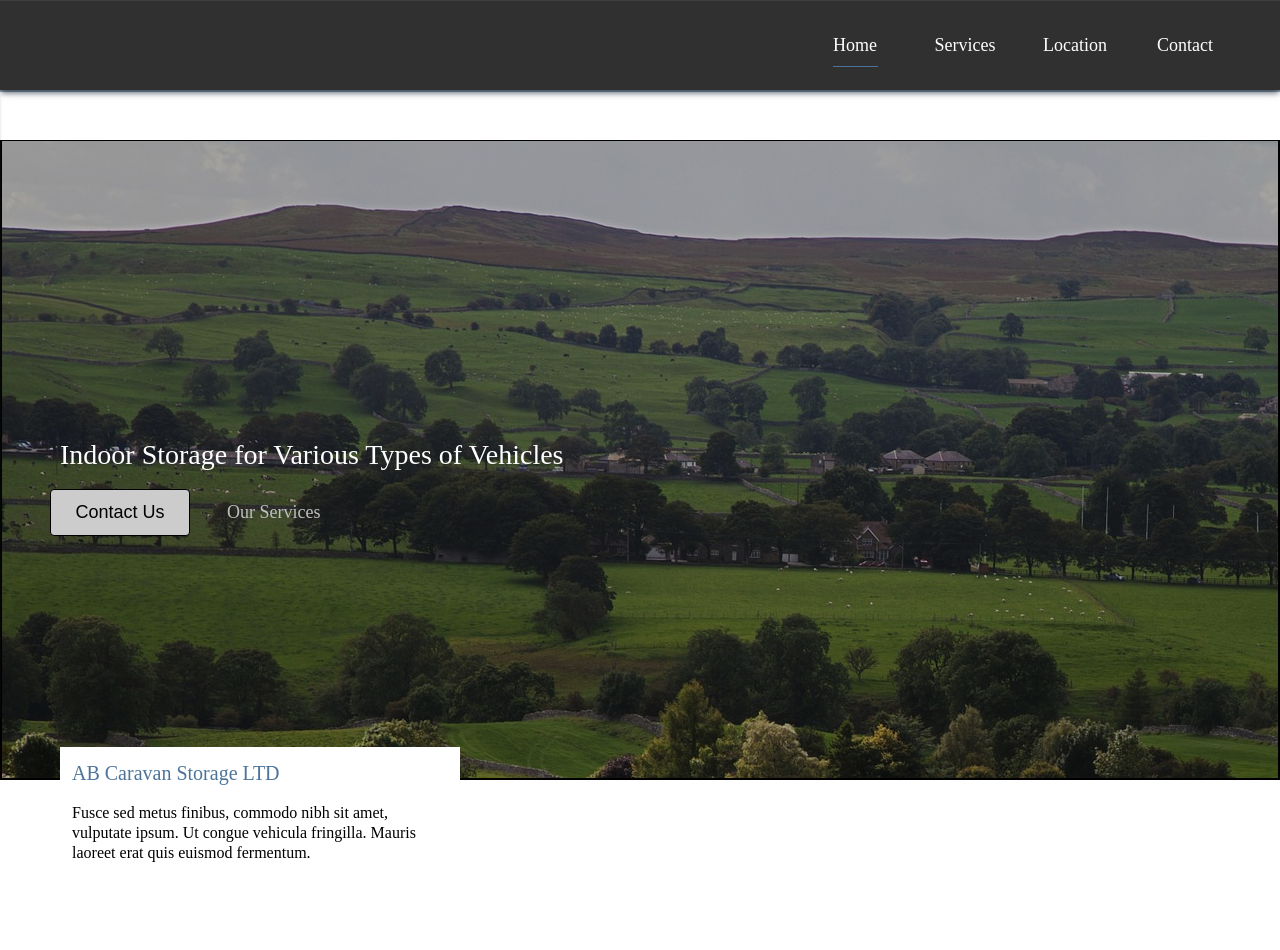
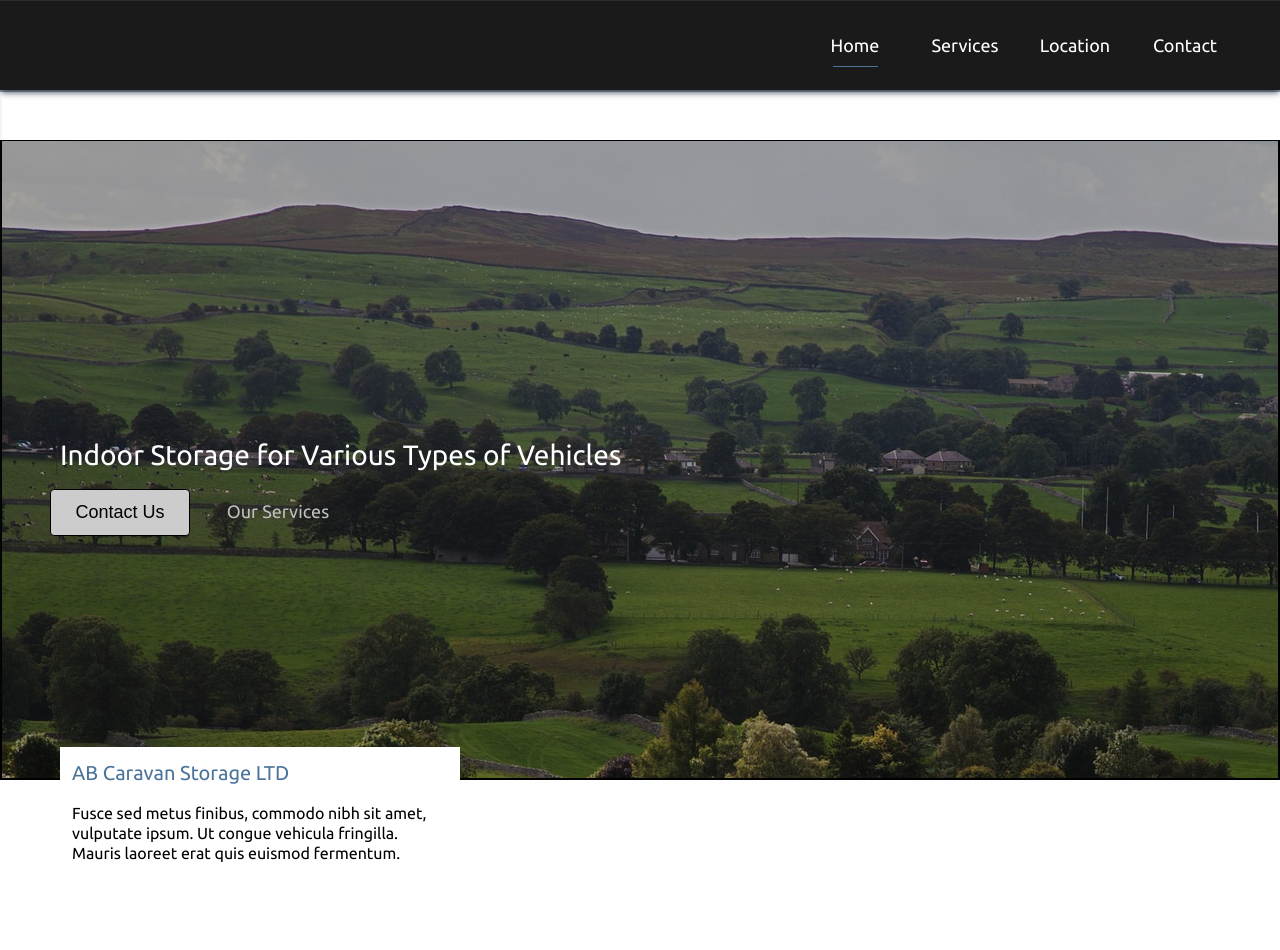
Before and after one commit to CodaSirrah/ab_caravans, a website: page index.html in a window 1280 px wide. Shown: the top 950 px of the page. Drawn offline with Linux system fonts and the light colour scheme; some packages are replaced by stand-ins of ours.

Commit message:
Minor tweaks to colour values

```diff
--- a/in_development/static/assets/css/style.css
+++ b/in_development/static/assets/css/style.css
@@ -33,7 +33,7 @@ html {
 
 /* Start of CSS Variables */
 :root {
-  --nav-bg: hsl(0, 0%, 19%);
+  --nav-bg: hsl(209, 0%, 10%);
   --nav-bg-fade: hsla(118, 49%, 46% 0.6);
   --link-color: hsl(0, 0%, 100%);
   --side-color-white: hsl(0, 0%, 100%);
@@ -56,11 +56,21 @@ html {
 /* End of CSS Variables */
 
 /* Start of Fontfaces */
-@font-face {
+/*@font-face {
   font-family: 'Ubuntu';
   src: url('../fonts/Ubuntu-Light.ttf') format('ttf'), url('../fonts/Ubuntu-LightItalic.ttf') format('ttf'), url('../fonts/Ubuntu-Medium.ttf') format('ttf'),
     url('../fonts/Ubuntu-MediumItalic.ttf') format('ttf'), url('../fonts/Ubuntu-Regular.ttf') format('ttf'), url('../fonts/Ubuntu-Italic.ttf') format('ttf'),
     url('../fonts/Ubuntu-Bold.ttf') format('ttf'), url('../fonts/Ubuntu-BoldItalic.ttf') format('ttf');
+}*/
+
+@font-face {
+  font-family: "ubuntu reg";
+  src: url("../fonts/Ubuntu-Regular.ttf");
+}
+
+@font-face {
+  font-family: "ubuntu med";
+  src: url("../fonts/Ubuntu-Medium.ttf");
 }
 /* End of Fontfaces */
 
@@ -70,7 +80,7 @@ body {
   color: #363636;
   font-size: 16px;
   width: 100%;
-  font-family: 'Ubuntu';
+  font-family: 'ubuntu reg';
 }
 
 .max-width {
@@ -469,7 +479,7 @@ input {
 footer {
   width: 100%;
   height: 160px;
-  background-color: var(--footer-bg);
+  background-color: var(--nav-bg);
   position: relative;
   padding: 0px;
 }
@@ -481,10 +491,12 @@ footer .grid-container {
 h5 {
   font-size: 16px;
   margin-bottom: 20px;
+  color: var(--side-color-white);
 }
 
 footer ul {
   display: block;
+  color: var(--side-color-white);
 }
 
 footer li {
@@ -494,7 +506,7 @@ footer li {
 
 a {
   text-decoration: none;
-  color: black;
+  color: var(--side-color-white);
 }
 footer a:hover {
   color: var(--highlight-color);
```
